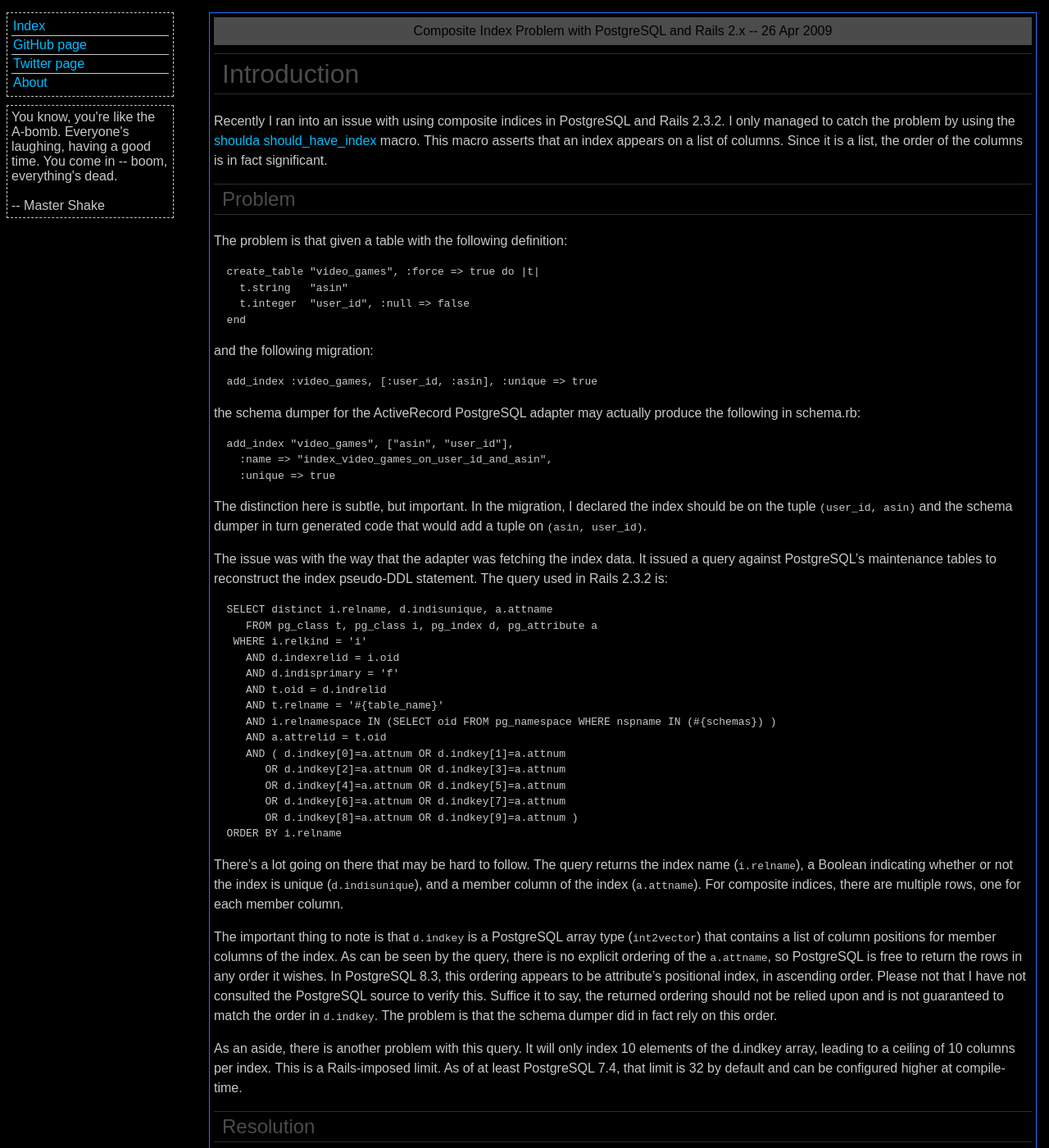
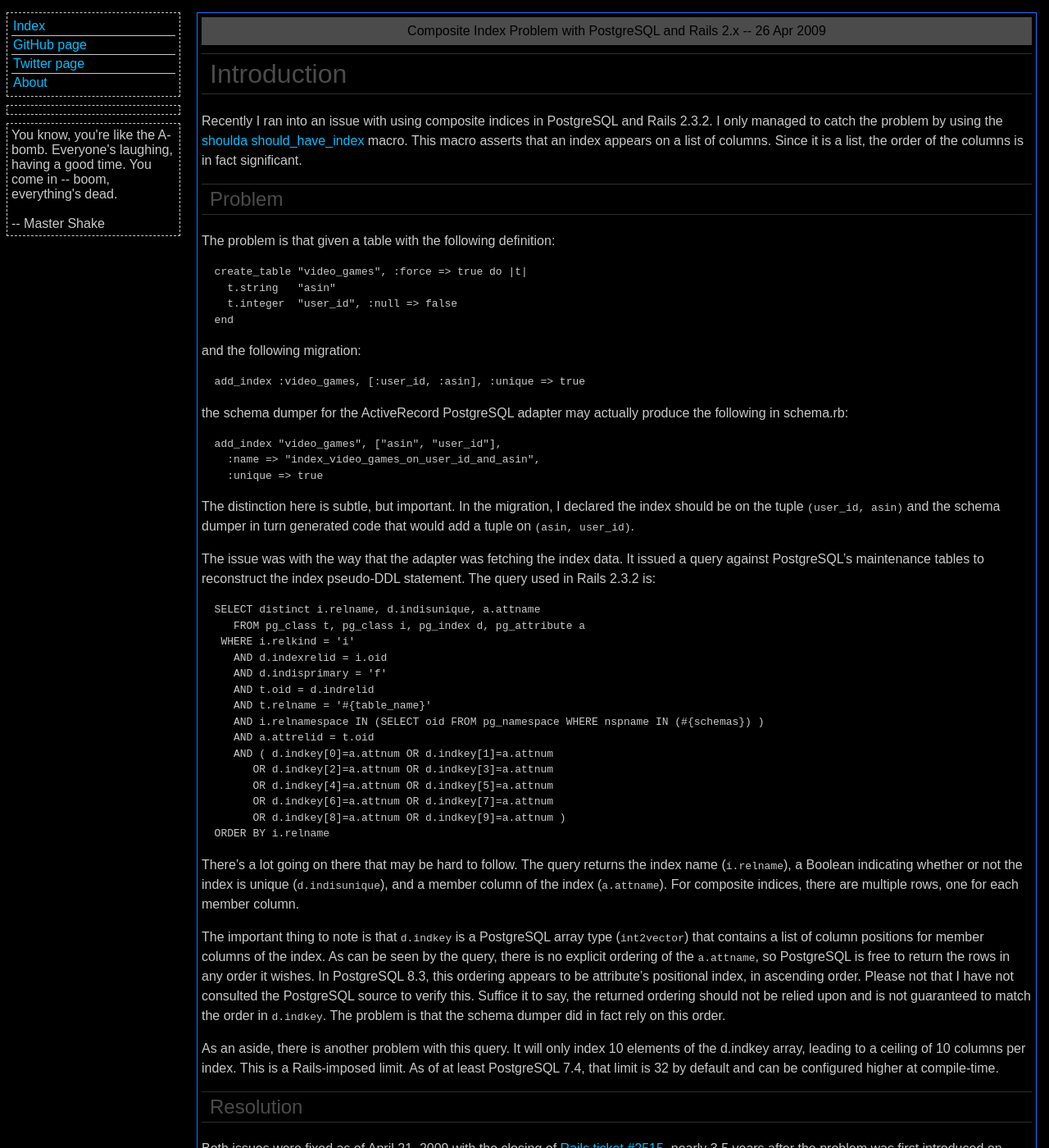
Before and after one commit to nirvdrum/nirvdrum.com, a Jekyll site: the page built from _posts/2009-04-26-composite-index-problem-with-postgresql-and-rails-2.x.markdown, in a window 1280 px wide and 1400 px high. Shown: the whole window at 82% size. Built offline with Jekyll 4.4.1, drawn with Linux system fonts in a browser that asks for light colours; comment, search, counter and statistics services are not loaded; a style sheet for code colours, icons or effects is not loaded.

Commit message:
Added a GitHub badge to show my projects.

```diff
--- a/_layouts/default.html
+++ b/_layouts/default.html
@@ -37,6 +37,15 @@
       </ul>
     </div>
 
+    <div id="github-badge" >
+      <script type="text/javascript" charset="utf-8">
+        GITHUB_USERNAME="nirvdrum";
+        GITHUB_THEME="black";
+        GITHUB_TITLE="My GitHub Projects"
+      </script>
+      <script src="http://drnic.github.com/github-badges/dist/github-badge-launcher.js" type="text/javascript"></script>
+    </div>
+
     <div class="linkbox">
       You know, you're like the A-bomb.  Everyone's laughing, having a good time.
       You come in --  boom, everything's dead.  <br/><br/>-- Master Shake
--- a/css/root.css
+++ b/css/root.css
@@ -35,16 +35,20 @@
 	width: 45%;
 }
 
+div.linkbox, div#github-badge
+{
+  width: 200px;
+	border-style: dashed;
+	border-width: 1px;
+	border-color: rgb(200,200,200);
+	padding: 5px;
+	margin-bottom: 10px;
+}
+
 div.linkbox
 {
 	display: block;
-	padding: 5px;
-	width: 12em;
-	border-style: dashed;
-	border-width: 1px;
-	border-color: rgb(200,200,200);
 	background-color: rgb(0, 0, 0);
-	margin-bottom: 10px;
 }
 
 div.linkbox ul
@@ -56,7 +60,7 @@
 
 div.linkbox li
 {
-	display:block;
+	display: block;
 	padding: 2px 2px 2px 2px;
 	border-bottom: 1px solid rgb(200,200,200);
 }
@@ -115,7 +119,7 @@
 	/*font-family: fixedsys, courier, sans-serif;*/
 
 	position: absolute;
-	left: 15em;
+	left: 225px;
 	top: 0;
 }
 
```
